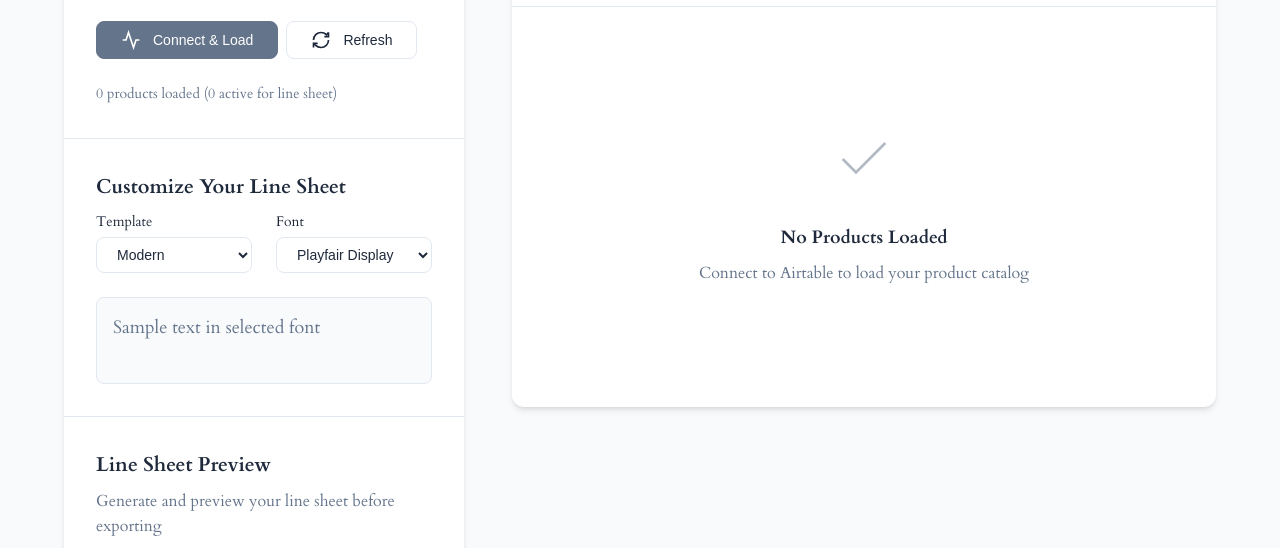
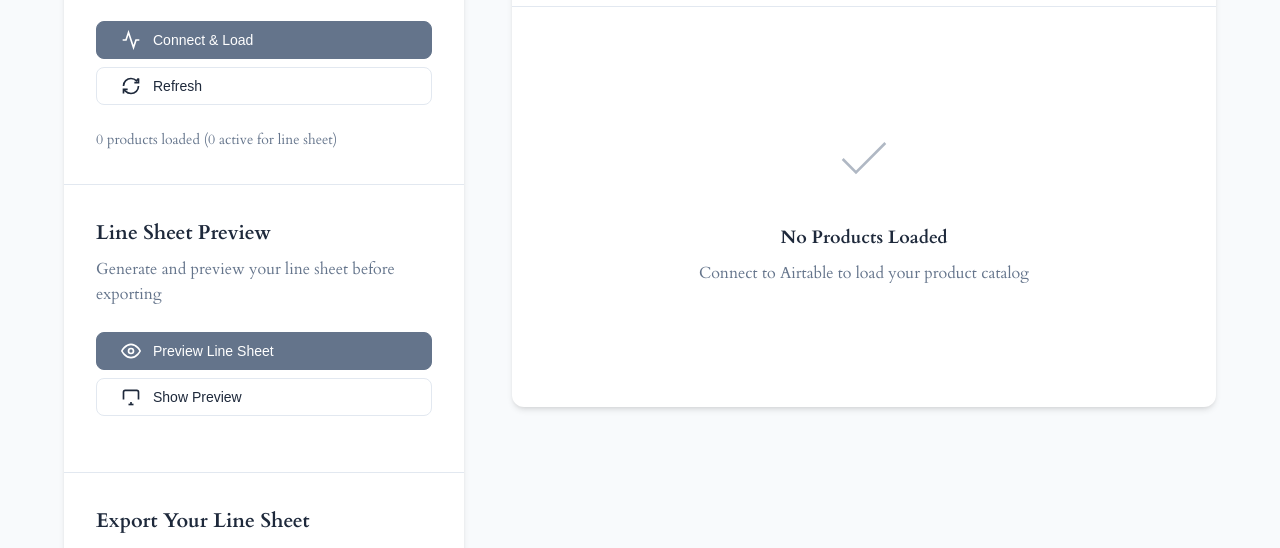
Before and after one commit to colcavanaugh/linesheet-builder, a website built with Vite: page src/index.html in a window 1280 px wide. Shown: the part 222-770 px from the top of the page. Built offline with nearby package versions, Linux system fonts and the light colour scheme; no server answers; a web font is replaced by a local one.

Commit message:
minor adjustments to configuration and webpage formatting

```diff
--- a/package.json
+++ b/package.json
@@ -3,6 +3,7 @@
   "version": "1.0.0",
   "description": "Professional wholesale line sheet generator with Airtable integration",
   "main": "src/index.js",
+  "type": "module",
   "scripts": {
     "dev": "vite",
     "build": "vite build",
--- a/src/index.html
+++ b/src/index.html
@@ -76,35 +76,6 @@
                         </div>
                     </div>
 
-                    <div class="panel-section">
-                        <h2>Customize Your Line Sheet</h2>
-
-                        <div class="customization-grid">
-                            <div class="control-group">
-                                <label for="template-selector">Template</label>
-                                <select id="template-selector" class="form-select">
-                                    <option value="modern">Modern</option>
-                                    <option value="classic">Classic</option>
-                                    <option value="minimal">Minimal</option>
-                                </select>
-                            </div>
-
-                            <div class="control-group">
-                                <label for="font-selector">Font</label>
-                                <select id="font-selector" class="form-select">
-                                    <option value="Playfair Display">Playfair Display</option>
-                                    <option value="Inter">Inter</option>
-                                    <option value="Arial">Arial</option>
-                                    <option value="Georgia">Georgia</option>
-                                </select>
-                            </div>
-                        </div>
-
-                        <div class="font-preview-wrapper">
-                            <p id="font-preview" class="font-preview">Sample text in selected font</p>
-                        </div>
-                    </div>
-
                     <!-- MOVED: Line Sheet Preview Controls - Now THIRD -->
                     <div class="panel-section">
                         <h2>Line Sheet Preview</h2>
@@ -118,6 +89,7 @@
                                 </svg>
                                 Preview Line Sheet
                             </button>
+
 
                             <button id="toggle-preview-panel" class="btn btn-secondary">
                                 <svg width="20" height="20" viewBox="0 0 24 24" fill="none" stroke="currentColor" stroke-width="2">
--- a/src/styles/layouts/control-panel.css
+++ b/src/styles/layouts/control-panel.css
@@ -34,12 +34,7 @@
   display: flex;
   gap: var(--space-sm);
   margin-bottom: var(--space-lg);
-}
-
-@media (max-width: 640px) {
-  .connection-controls {
-    flex-direction: column;
-  }
+  flex-direction: column;
 }
 
 .data-status {
@@ -107,14 +102,9 @@
 /* Preview Controls */
 .preview-controls {
   display: flex;
+  flex-direction: column;
   gap: var(--space-sm);
   margin-bottom: var(--space-lg);
-}
-
-@media (max-width: 640px) {
-  .preview-controls {
-    flex-direction: column;
-  }
 }
 
 /* Print Button Enhancement */
```
Also changed, not shown: postcss.config.cjs (renamed from postcss.config.js).
